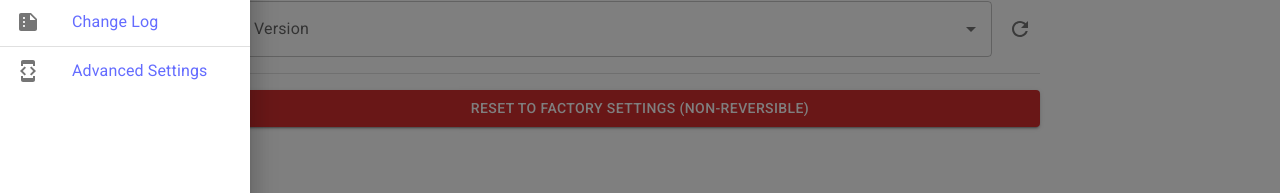
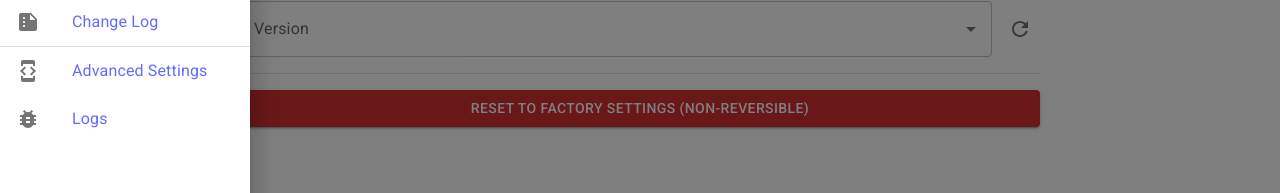
Before and after one commit to ofirl/SpeakStick, a React (Vite) app in the folder management-console/: page /advanced_settings in a window 1280 px wide. Both pictures are taken after a click on the button 36 px from the left and 32 px from the top of the page. Shown: the part 203-396 px from the top of the page. Built offline with nearby package versions, Linux system fonts and the light colour scheme; no server answers.

Commit message:
basic logs

```diff
--- a/management-console/src/App.tsx
+++ b/management-console/src/App.tsx
@@ -17,6 +17,7 @@ import { MuiThemeProvider } from './theme/theme';
 import { AdvancedSettings } from './screens/AdvancedSettings/AdvancedSettings';
 import { ChangeLog } from './screens/ChangeLog/ChangeLog';
 import { CheckUpdates } from './screens/CheckUpdates/CheckUpdates';
+import { Logs } from './screens/Logs/Logs';
 
 const queryClient = new QueryClient()
 
@@ -34,6 +35,7 @@ function App() {
               <Route path="/library" Component={Library} />
               <Route path="/words" Component={Words} />
               <Route path="/advanced_settings" Component={AdvancedSettings} />
+              <Route path="/logs" Component={Logs} />
               <Route path="/change_log" Component={ChangeLog} />
               <Route path="/check_updates" Component={CheckUpdates} />
               {/* default route */}
--- a/management-console/src/api/system.tsx
+++ b/management-console/src/api/system.tsx
@@ -43,3 +43,16 @@ export const useGetBatteryPercent = (options: UseQueryOptions<BatteryPercentResu
     },
   )
 };
+
+export const servicesOptions = ["speakstick", "speakstick-management-server"] as const;
+export type Services = typeof servicesOptions[number];
+export const useGetServiceLogs = (service: Services, options: UseQueryOptions<string, unknown, string, string[]> = {}) => {
+  return useQuery(
+    ['logs', service],
+    () => axios.get(baseUrl + `/logs/${service}`).then(value => value.data as string),
+    {
+      refetchInterval: 10000,
+      ...options
+    },
+  )
+};
--- a/management-console/src/components/NavigationDrawer/NavigationDrawer.tsx
+++ b/management-console/src/components/NavigationDrawer/NavigationDrawer.tsx
@@ -9,6 +9,7 @@ import SettingsIcon from '@mui/icons-material/Settings';
 import CloudUploadIcon from '@mui/icons-material/CloudUpload';
 import SummarizeIcon from '@mui/icons-material/Summarize';
 import UpgradeIcon from '@mui/icons-material/Upgrade';
+import BugReportIcon from '@mui/icons-material/BugReport';
 import { Link } from 'react-router-dom';
 import { AdvancedSettingsNavItem } from './AdvancedSettingsNavItem';
 import { Divider } from '@mui/material';
@@ -81,6 +82,16 @@ export const NavigationDrawer = ({ open, onClose }: NavigationDrawerProps) => {
         </ListItem>
         <Divider />
         <AdvancedSettingsNavItem closeDrawer={onClose} />
+        <ListItem disablePadding>
+          <Link to={"/logs"} style={{ width: "100%" }} onClick={() => onClose()}>
+            <ListItemButton>
+              <ListItemIcon>
+                <BugReportIcon />
+              </ListItemIcon>
+              <ListItemText primary={"Logs"} />
+            </ListItemButton>
+          </Link>
+        </ListItem>
       </List>
     </div>
   </Drawer>
--- /dev/null
+++ b/management-console/src/screens/Logs/Logs.tsx
@@ -0,0 +1,28 @@
+import { useState } from "react";
+
+import Autocomplete from "@mui/material/Autocomplete";
+import CircularProgress from "@mui/material/CircularProgress";
+import TextField from "@mui/material/TextField";
+import { Services, servicesOptions, useGetServiceLogs } from "../../api/system";
+
+export const Logs = () => {
+  const [selectedService, setSelectedService] = useState<Services>(servicesOptions[0])
+  const { data: serviceLogs, isLoading: isLoadingServiceLogs } = useGetServiceLogs(selectedService)
+
+  return (
+    <div style={{ maxWidth: "50rem", gap: "1rem", display: "flex", flexDirection: "column", height: "100%", flexGrow: 1 }}>
+      <div>
+        <Autocomplete
+          style={{ flexGrow: "1" }}
+          value={selectedService}
+          options={servicesOptions}
+          renderInput={(params) => <TextField {...params} label="Service" />}
+          onChange={(_e, value) => setSelectedService(value as Services)}
+          disableClearable
+          blurOnSelect
+        />
+        {isLoadingServiceLogs ? <CircularProgress /> : serviceLogs}
+      </div>
+    </div>
+  )
+};
```
Also changed, not shown: management-console/src/screens/AdvancedSettings/AdvancedSettings.tsx (indentation only). Lines whose indentation alone changed are shown as unchanged.
